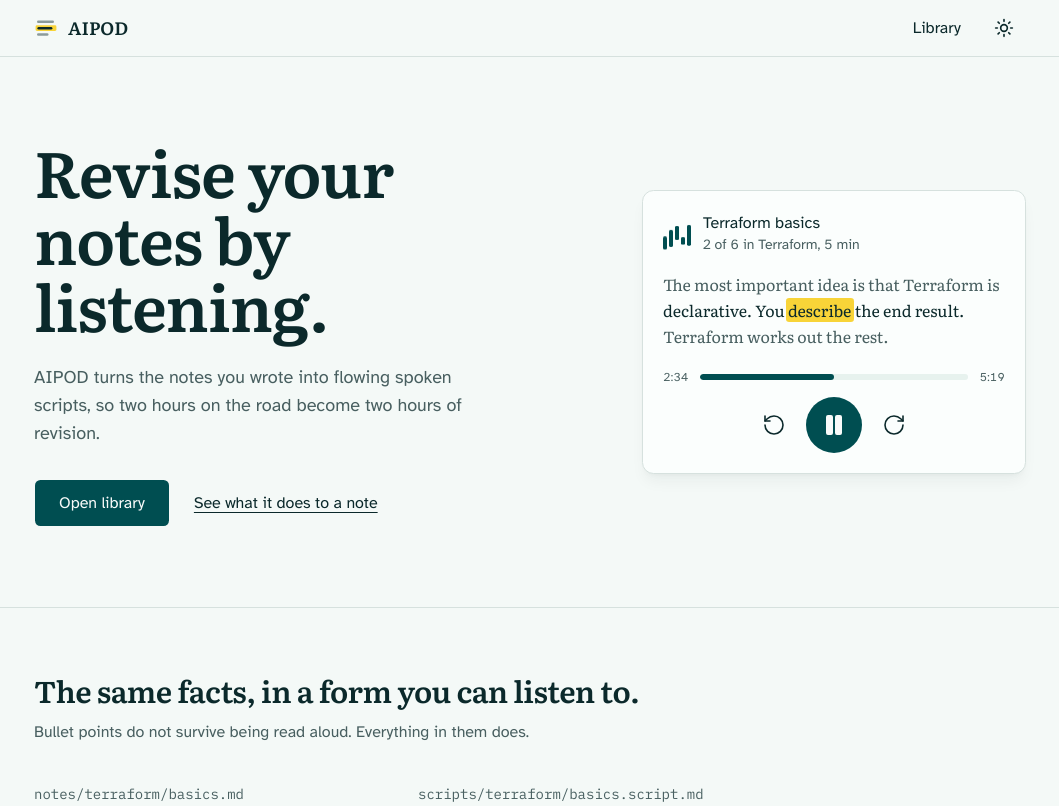
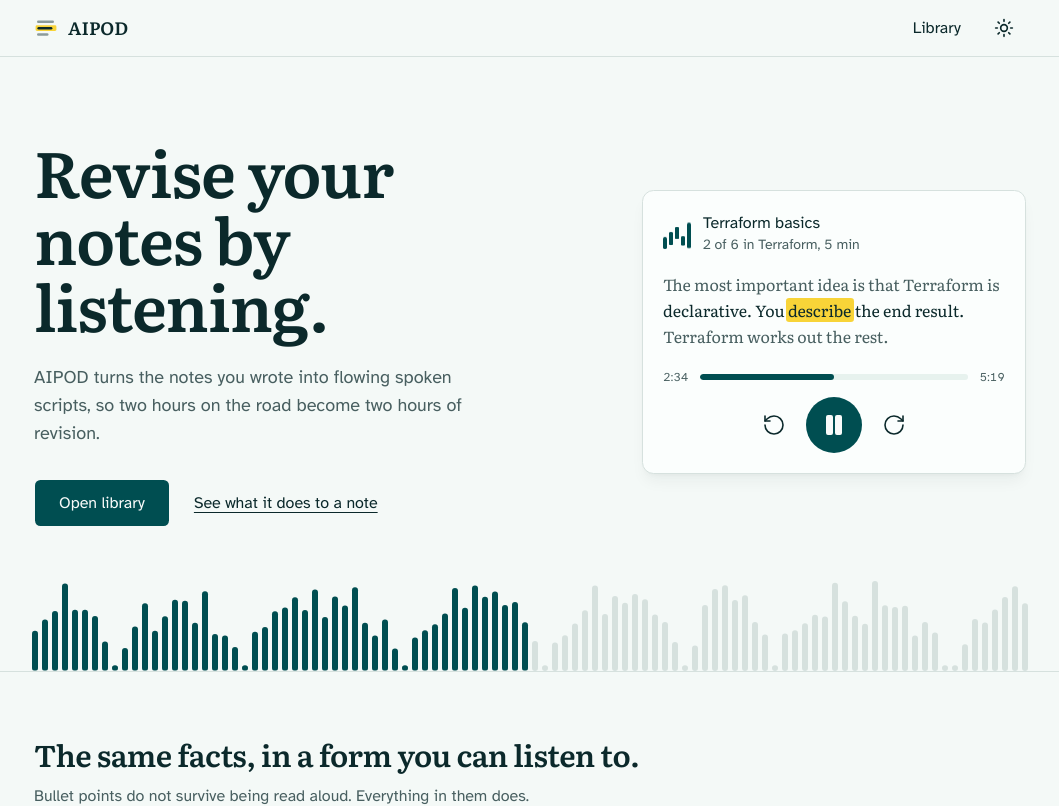
Before and after one commit to raj2208/AIPOD, a Next.js app: page / in a window 1280 px wide. Shown: the top 806 px of the page, without its empty margins (110-1169 px from the left). Built offline with nearby package versions, Linux system fonts and the light colour scheme.

Commit message:
feat: bring back the music lines as a sound band

```diff
--- a/src/app/globals.css
+++ b/src/app/globals.css
@@ -180,7 +180,30 @@
   margin-inline: -0.14em;
 }
 
-/* Animated bars in the home page hero. */
+/* The hero's sound band: the playhead running across the waveform once, at
+   the even pace of playback, and stopping where the player beside it is
+   paused. People who asked for less motion get that resting state directly. */
+@keyframes playhead {
+  from {
+    clip-path: inset(0 100% 0 0);
+  }
+  to {
+    clip-path: inset(0 50% 0 0);
+  }
+}
+
+.sound-playhead {
+  clip-path: inset(0 50% 0 0);
+  animation: playhead 4.5s linear both;
+}
+
+@media (prefers-reduced-motion: reduce) {
+  .sound-playhead {
+    animation: none;
+  }
+}
+
+/* Animated bars in the home page player preview. */
 @keyframes wave {
   0%,
   100% {
--- a/src/components/default-cover.tsx
+++ b/src/components/default-cover.tsx
@@ -1,31 +1,11 @@
+import { generator, hashOf } from "@/lib/deterministic";
+
 /**
  * The cover drawn for a collection that brought no image of its own: a page of
  * notes with one line under the highlighter, which is the app's own mark. The
  * lines come from the collection's name, so a collection always looks the same
  * and no two look quite alike.
  */
-
-/** FNV-1a: small, stable, and the same answer on the server and the client. */
-function hashOf(text: string): number {
-  let hash = 2166136261;
-  for (let index = 0; index < text.length; index++) {
-    hash ^= text.charCodeAt(index);
-    hash = Math.imul(hash, 16777619);
-  }
-  return hash >>> 0;
-}
-
-/** A tiny deterministic generator, seeded by the hash. */
-function generator(seed: number) {
-  let state = seed || 1;
-  return () => {
-    state ^= state << 13;
-    state ^= state >>> 17;
-    state ^= state << 5;
-    state >>>= 0;
-    return state / 4294967296;
-  };
-}
 
 const WIDTH = 300;
 const HEIGHT = 200;
--- a/src/components/hero.tsx
+++ b/src/components/hero.tsx
@@ -1,6 +1,7 @@
 import { Pause, RotateCcw, RotateCw } from "lucide-react";
 import Link from "next/link";
 
+import { SoundBand } from "@/components/sound-band";
 import { buttonVariants } from "@/components/ui/button";
 import { cn } from "@/lib/utils";
 
@@ -82,7 +83,7 @@ function PlayerPreview() {
 export function Hero() {
   return (
     <section className="border-b">
-      <div className="mx-auto grid w-full max-w-5xl items-center gap-12 px-4 py-16 sm:py-20 lg:grid-cols-[minmax(0,1fr)_24rem] lg:gap-14">
+      <div className="mx-auto grid w-full max-w-5xl items-center gap-12 px-4 pt-16 pb-12 sm:pt-20 lg:grid-cols-[minmax(0,1fr)_24rem] lg:gap-14">
         <div>
           <h1 className="max-w-[14ch] text-[clamp(2.25rem,1.4rem+4vw,4rem)] leading-[1.05] font-semibold">
             Revise your notes by listening.
@@ -111,6 +112,9 @@ export function Hero() {
 
         <PlayerPreview />
       </div>
+
+      {/* Closes the section: the sound itself, standing on the rule. */}
+      <SoundBand />
     </section>
   );
 }
--- /dev/null
+++ b/src/components/sound-band.tsx
@@ -0,0 +1,90 @@
+import { generator, hashOf } from "@/lib/deterministic";
+
+/**
+ * The band of bars that closes the hero: a voice reading, drawn as sound.
+ *
+ * It is not an equaliser bouncing at random. The bars are phrases — amplitude
+ * swelling and falling away, with a breath of quiet between one and the next —
+ * and the dark part is how far the voice has got. On load the playhead runs
+ * across and stops at the halfway mark, the same place the player beside it is
+ * paused, so the two pictures agree. Decorative, and hidden from screen
+ * readers; the player itself is what announces position.
+ */
+
+const BAR_WIDTH = 6;
+const BAR_GAP = 4;
+const COUNT = 100;
+
+/** Drawn in viewBox units and stretched vertically to whatever height it gets. */
+const HEIGHT = 96;
+const WIDTH = COUNT * (BAR_WIDTH + BAR_GAP) - BAR_GAP;
+
+/**
+ * Speech, not music: a run of bars that rises and falls as one phrase, then a
+ * gap, then the next. Seeded from a fixed word, so this is the same waveform
+ * on the server, in the browser, and tomorrow.
+ */
+function phrases(): number[] {
+  const next = generator(hashOf("revise your notes by listening"));
+  const heights: number[] = [];
+
+  while (heights.length < COUNT) {
+    const length = 7 + Math.floor(next() * 11);
+    for (let index = 0; index < length && heights.length < COUNT; index++) {
+      // 0 → 1 → 0 across the phrase, so it opens, carries and trails off.
+      const arc = Math.sin(((index + 0.5) / length) * Math.PI);
+      const envelope = 0.3 + 0.7 * arc;
+      heights.push(0.1 + envelope * (0.35 + next() * 0.55));
+    }
+    const breath = 1 + Math.floor(next() * 2);
+    for (let index = 0; index < breath && heights.length < COUNT; index++) {
+      heights.push(0.06);
+    }
+  }
+
+  return heights;
+}
+
+const BARS = phrases();
+
+function Waveform({ className }: { className: string }) {
+  return (
+    <svg
+      // x stays at one bar to one bar; only the height follows the band.
+      viewBox={`0 0 ${WIDTH} ${HEIGHT}`}
+      preserveAspectRatio="none"
+      className={`h-full shrink-0 ${className}`}
+      style={{ width: WIDTH }}
+    >
+      {BARS.map((height, index) => {
+        const drawn = Math.max(3, height * HEIGHT);
+        return (
+          <rect
+            key={index}
+            x={index * (BAR_WIDTH + BAR_GAP)}
+            y={HEIGHT - drawn}
+            width={BAR_WIDTH}
+            height={drawn}
+            rx={BAR_WIDTH / 2}
+          />
+        );
+      })}
+    </svg>
+  );
+}
+
+export function SoundBand() {
+  return (
+    <div
+      aria-hidden
+      className="relative flex h-14 justify-center overflow-hidden sm:h-24"
+    >
+      {/* The whole script, quiet. */}
+      <Waveform className="fill-border" />
+      {/* The part already read, which the playhead uncovers. */}
+      <div className="sound-playhead absolute inset-0 flex justify-center">
+        <Waveform className="fill-primary" />
+      </div>
+    </div>
+  );
+}
--- /dev/null
+++ b/src/lib/deterministic.ts
@@ -0,0 +1,30 @@
+/**
+ * Stable pseudo-randomness, for drawings that want variety without surprise.
+ *
+ * A generated cover or a waveform has to come out the same on the server and
+ * in the browser, or React throws the server's drawing away at hydration, and
+ * the same on every visit, or the app looks different each time you open it.
+ * Seed these from something fixed and they always answer the same.
+ */
+
+/** FNV-1a: small, stable, and the same answer everywhere. */
+export function hashOf(text: string): number {
+  let hash = 2166136261;
+  for (let index = 0; index < text.length; index++) {
+    hash ^= text.charCodeAt(index);
+    hash = Math.imul(hash, 16777619);
+  }
+  return hash >>> 0;
+}
+
+/** A tiny xorshift generator. Returns numbers in [0, 1). */
+export function generator(seed: number): () => number {
+  let state = seed || 1;
+  return () => {
+    state ^= state << 13;
+    state ^= state >>> 17;
+    state ^= state << 5;
+    state >>>= 0;
+    return state / 4294967296;
+  };
+}
```
Also changed, not shown: 3 other files (tests, documents, lock files or other folders).
